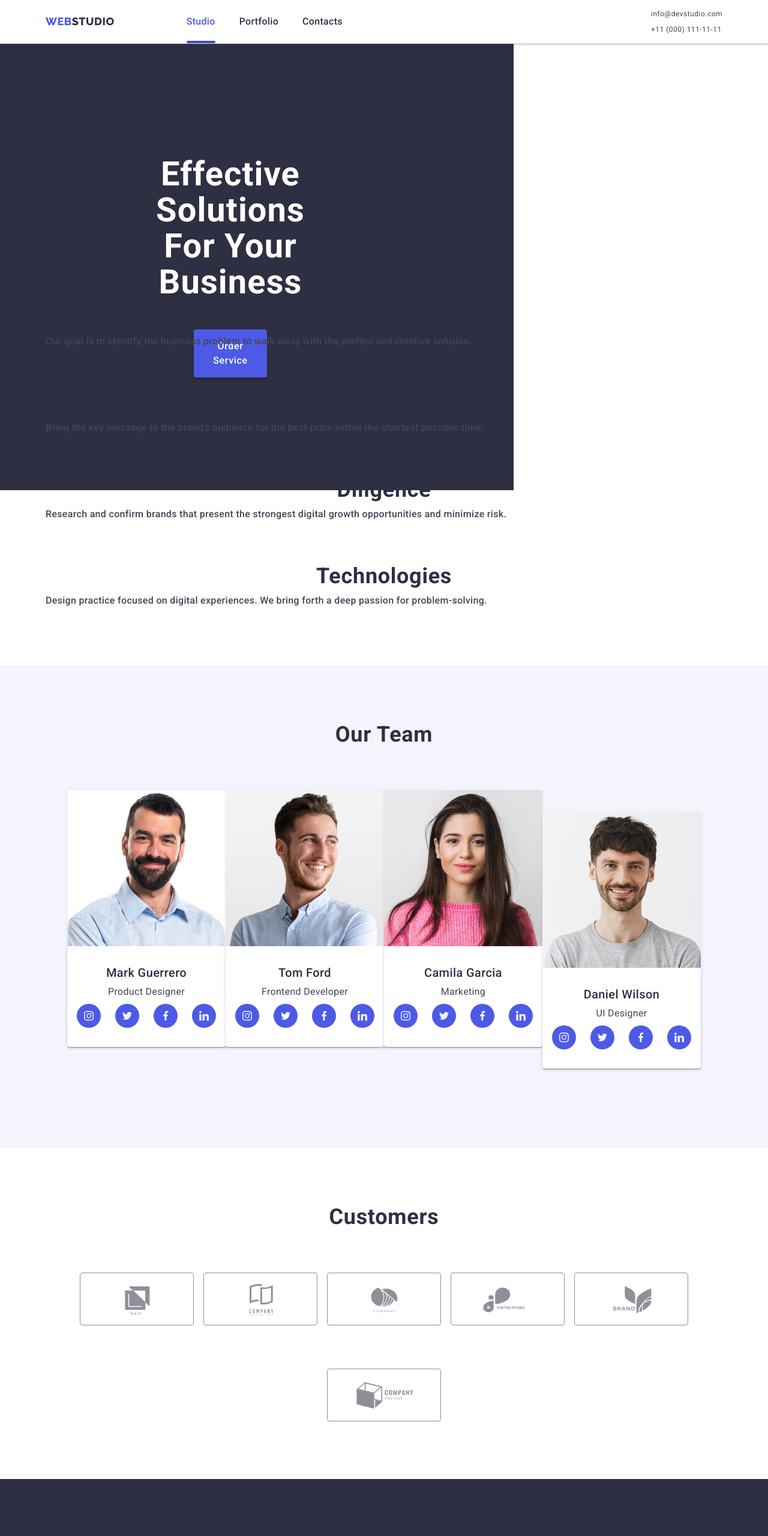
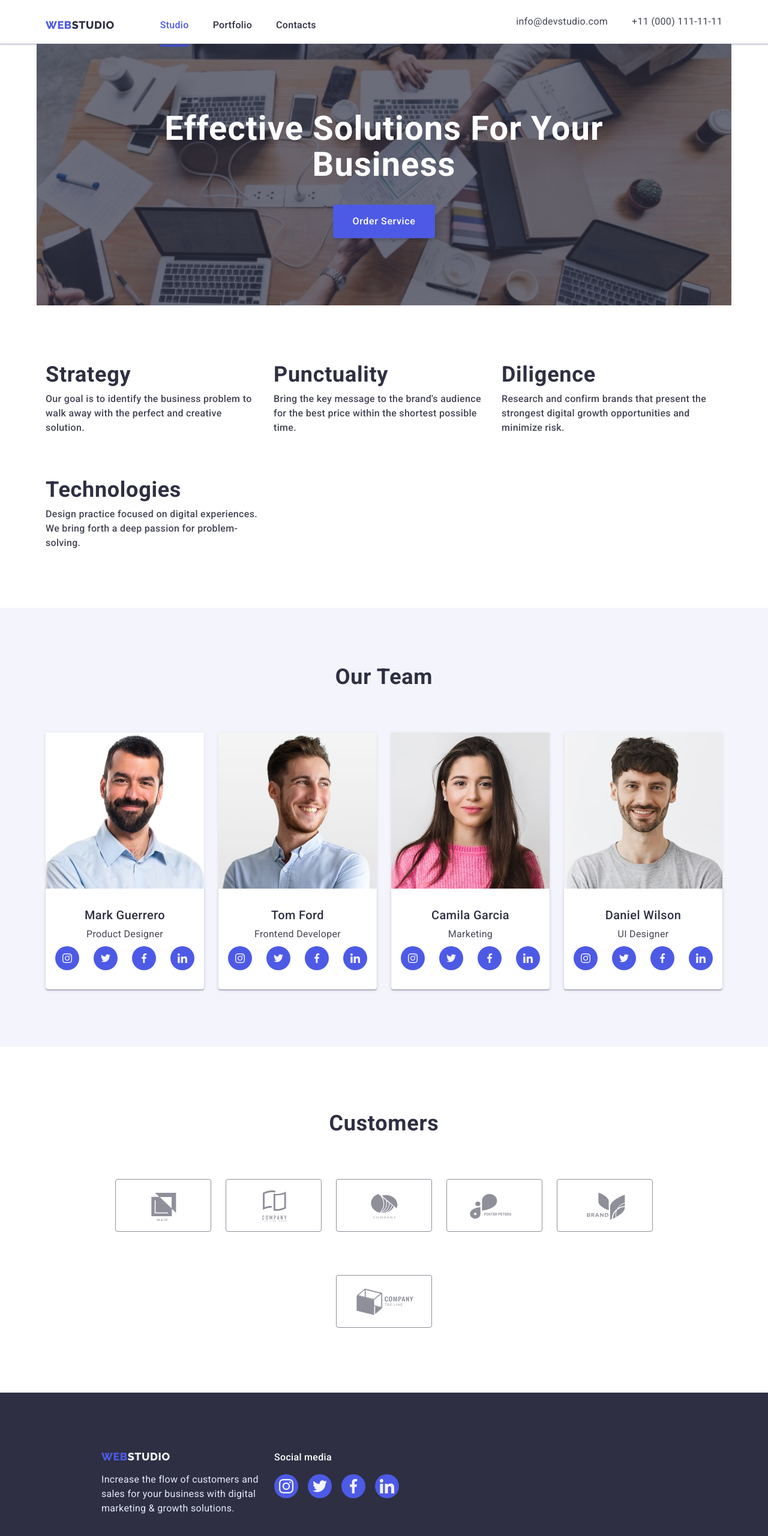
Before and after one commit to oleg-mahnichev/goit-markup-hw-07, a plain HTML site: page index.html in a window 1280 px wide. Shown: the top 2560 px of the page at 60% size. Drawn offline with nearby package versions, Linux system fonts and the light colour scheme.

Commit message:
start-desktop

```diff
--- a/css/index_desk.css
+++ b/css/index_desk.css
@@ -1,26 +1,38 @@
-@media screen and (min-width: 1200px) {
+@media screen and (min-width: 1158px) {
   /**-------------------HEADER  */
   .container {
     max-width: 1158px;
+  }
+  .header-nav-list {
+    display: flex;
+    margin-left: 76px;
+  }
+
+  .header-contacts-list {
+    height: 100%;
+    display: flex;
+  }
+
+  .contacts-item:not(:last-child) {
+    margin-right: 40px;
+  }
+  .contacts-item-link {
+    display: block;
+    padding-top: 24px;
+    padding-bottom: 24px;
+
+    font-size: 16px;
+    font-style: normal;
+    line-height: 1.5;
+    letter-spacing: 0.02em;
+
+    color: var(--text-color);
+    transition: color var(--timing-function);
   }
   .contacts-item-link:hover,
   .contacts-item-link:focus {
     color: var(--hover-link-color);
   }
+
   /**--------------------HERO */
-  .hero-container {
-    padding: 188px 472px;
-  }
-
-  .hero-title {
-    font-weight: 700;
-    font-size: 56px;
-    line-height: 1.07;
-    /* or 107% */
-    text-align: center;
-    letter-spacing: 0.02em;
-  }
-  .hero-btn {
-    margin-top: 48px;
-  }
 }
--- a/css/index_tab.css
+++ b/css/index_tab.css
@@ -12,6 +12,7 @@
   .header-container {
     width: 100%;
     height: 72px;
+    display: flex;
   }
   .menu-open-btn {
     display: none;
@@ -22,9 +23,7 @@
     box-shadow: 0px 2px 1px rgba(46, 47, 66, 0.08),
       0px 1px 1px rgba(46, 47, 66, 0.16), 0px 1px 6px rgba(46, 47, 66, 0.08);
   }
-  .header-container {
-    display: flex;
-  }
+
   .header-nav {
     display: flex;
     align-items: center;
@@ -114,13 +113,9 @@
   }
 
   /**-----------------------HERO  */
-  .hero-section {
-    width: 768px;
-    height: 436px;
-    display: flex;
-    flex-wrap: wrap;
-    justify-content: center;
-    align-items: center;
+  .hero-container {
+    margin: 0 auto 96px;
+    padding: 112px 136px;
     background-color: var(--hero-background-color);
     background-image: linear-gradient(
         rgba(46, 47, 66, 0.7),
@@ -142,10 +137,6 @@
         url(../images/hero-bg-tab-2x-min.jpg);
     }
   }
-  .hero-container {
-    width: 100%;
-    padding: 112px 136px;
-  }
   .hero-title {
     font-weight: 700;
     font-size: 56px;
@@ -156,4 +147,75 @@
   .hero-btn {
     margin-top: 36px;
   }
+  /**-------------------------ABOUT  */
+
+  .about-container {
+    margin-bottom: 96px;
+  }
+  .about-us {
+    display: flex;
+    flex-wrap: wrap;
+    column-gap: 24px;
+  }
+
+  .about-list-wrap {
+    width: 356px;
+  }
+  .about-title-item {
+    text-align: left;
+  }
+  /**--------------------OUR TEAM  */
+  .ourteam-section {
+    margin-bottom: 0px;
+  }
+  .ourteam-cards {
+    column-gap: 24px;
+    row-gap: 72px;
+  }
+  .card-info:not(:last-child) {
+    margin-bottom: 0px;
+  }
+  /**---------------------CUSTOMERS */
+  .customers-section {
+    margin-bottom: 0px;
+  }
+  .customers-container {
+    width: 100%;
+    padding: 108px 96px;
+  }
+  .cutomers-list {
+    column-gap: 24px;
+  }
+  .customer-link {
+    display: flex;
+    width: 160px;
+    height: 88px;
+  }
+  /**--------------------FOOTER  */
+  .footer-container {
+    padding-left: 108px;
+    padding-right: 108px;
+    justify-content: left;
+    text-align: left;
+    column-gap: 24px;
+    row-gap: 72px;
+  }
+  .footer-logo-container {
+    margin-bottom: 0px;
+  }
+  .input-container {
+    justify-content: center;
+  }
+  .subscribe-form .subscribe-input {
+    width: 264px;
+    margin-bottom: 0px;
+    padding: 0px;
+  }
+  .subsctibe-button {
+    margin-left: 24px;
+  }
+  /**-------------------------------MODAL */
+  .modal {
+    width: 408px;
+  }
 }
--- a/css/styles.css
+++ b/css/styles.css
@@ -406,6 +406,7 @@ img {
 }
 .customers-container {
   width: 100%;
+  ma
 }
 
 .customers-title {
@@ -576,7 +577,7 @@ img {
   color: var(--footer-span-text-color);
   background-color: var(--corporate-color);
   border-radius: 4px;
-  border: none;
+  border: transparent;
 
   transition: background-color var(--timing-function);
 
--- a/index.html
+++ b/index.html
@@ -33,9 +33,7 @@
               >
             </li>
             <li class="header-item">
-              <a class="header-item-link link" href="./portfolio.html"
-                >Portfolio</a
-              >
+              <a class="header-item-link link" href="#">Portfolio</a>
             </li>
             <li class="header-item">
               <a class="header-item-link link" href="">Contacts</a>
```
